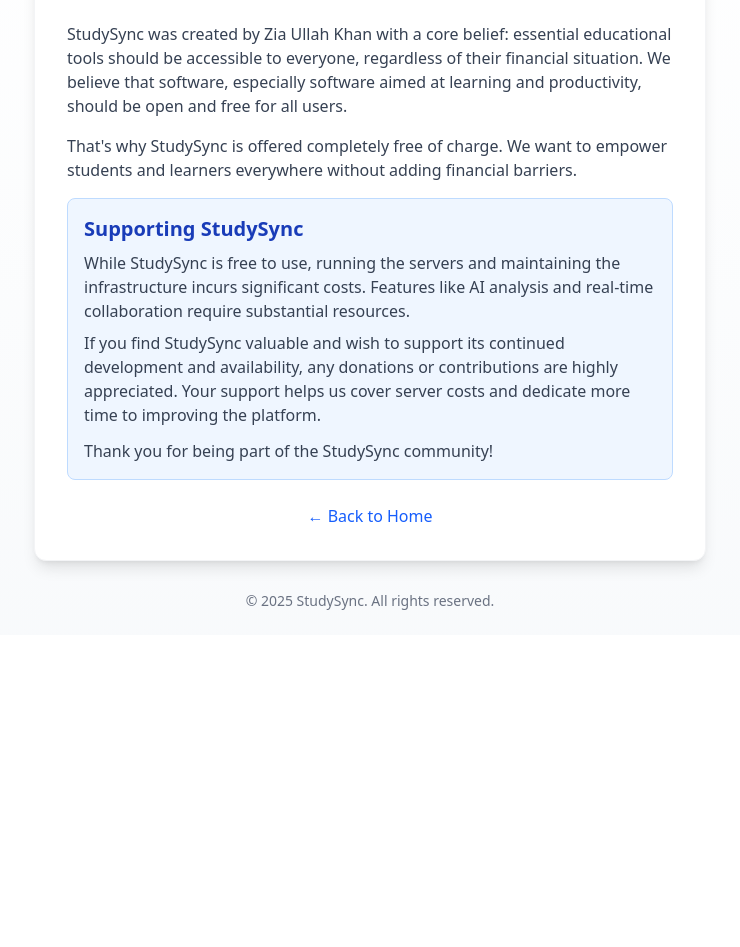
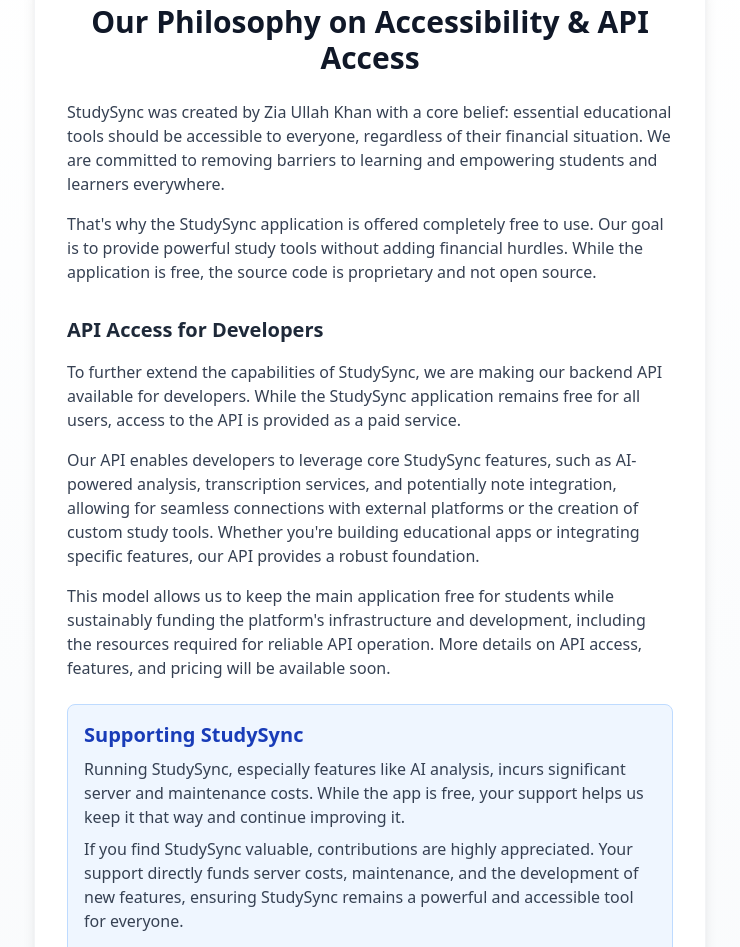
Before and after one commit to Zia-ullah-khan/studysync, a Next.js app: page /free-software in a window 1280 px wide. Shown: the part 165-1112 px from the top of the page, without its empty margins (270-1010 px from the left). Before the commit the page ends 800 px from the top, so only its background shows below. Built offline with nearby package versions, Linux system fonts and the light colour scheme.

Commit message:
feat: rename FreeSoftwarePage to PhilosophyPage and enhance content on accessibility and API access

```diff
--- a/src/app/free-software/page.tsx
+++ b/src/app/free-software/page.tsx
@@ -2,7 +2,7 @@
 
 import Link from 'next/link';
 
-export default function FreeSoftwarePage() {
+export default function PhilosophyPage() {
   return (
     <div className="min-h-screen bg-gradient-to-b from-white to-slate-50 dark:from-gray-900 dark:to-gray-800 flex flex-col">
       <header className="p-6">
@@ -18,27 +18,42 @@
         </Link>
       </header>
 
-      <main className="flex-1 flex items-center justify-center px-4 sm:px-6 lg:px-8">
+      <main className="flex-1 flex items-center justify-center px-4 sm:px-6 lg:px-8 py-12">
         <div className="w-full max-w-2xl bg-white dark:bg-gray-800 p-8 rounded-xl shadow-lg border border-gray-100 dark:border-gray-700">
-          <h1 className="text-3xl font-bold mb-6 text-center text-gray-900 dark:text-white">Our Philosophy on Free Software</h1>
+          <h1 className="text-3xl font-bold mb-6 text-center text-gray-900 dark:text-white">Our Philosophy on Accessibility & API Access</h1>
 
           <div className="prose dark:prose-invert max-w-none text-gray-700 dark:text-gray-300 space-y-4">
             <p>
-              StudySync was created by Zia Ullah Khan with a core belief: essential educational tools should be accessible to everyone, regardless of their financial situation. We believe that software, especially software aimed at learning and productivity, should be open and free for all users.
+              StudySync was created by Zia Ullah Khan with a core belief: essential educational tools should be accessible to everyone, regardless of their financial situation. We are committed to removing barriers to learning and empowering students and learners everywhere.
             </p>
             <p>
-              That's why StudySync is offered completely free of charge. We want to empower students and learners everywhere without adding financial barriers.
+              That&apos;s why the StudySync application is offered completely free to use. Our goal is to provide powerful study tools without adding financial hurdles. While the application is free, the source code is proprietary and not open source.
             </p>
-            <div className="p-4 bg-blue-50 dark:bg-blue-900/30 border border-blue-200 dark:border-blue-700/50 rounded-lg">
+
+            <h2 className="text-xl font-semibold pt-4 text-gray-800 dark:text-gray-200">API Access for Developers</h2>
+            <p>
+              To further extend the capabilities of StudySync, we are making our backend API available for developers. While the StudySync application remains free for all users, access to the API is provided as a paid service.
+            </p>
+            <p>
+              Our API enables developers to leverage core StudySync features, such as AI-powered analysis, transcription services, and potentially note integration, allowing for seamless connections with external platforms or the creation of custom study tools. Whether you&apos;re building educational apps or integrating specific features, our API provides a robust foundation.
+            </p>
+            <p>
+              This model allows us to keep the main application free for students while sustainably funding the platform&apos;s infrastructure and development, including the resources required for reliable API operation. More details on API access, features, and pricing will be available soon.
+            </p>
+
+            <div className="p-4 bg-blue-50 dark:bg-blue-900/30 border border-blue-200 dark:border-blue-700/50 rounded-lg mt-6">
               <h2 className="text-xl font-semibold mb-2 text-blue-800 dark:text-blue-300">Supporting StudySync</h2>
               <p>
-                While StudySync is free to use, running the servers and maintaining the infrastructure incurs significant costs. Features like AI analysis and real-time collaboration require substantial resources.
+                Running StudySync, especially features like AI analysis, incurs significant server and maintenance costs. While the app is free, your support helps us keep it that way and continue improving it.
               </p>
               <p className="mt-2">
-                If you find StudySync valuable and wish to support its continued development and availability, any donations or contributions are highly appreciated. Your support helps us cover server costs and dedicate more time to improving the platform.
+                If you find StudySync valuable, contributions are highly appreciated. Your support directly funds server costs, maintenance, and the development of new features, ensuring StudySync remains a powerful and accessible tool for everyone.
               </p>
               <p className="mt-3">
-                Thank you for being part of the StudySync community!
+                Donation information will be available soon. In the meantime, if you&apos;re interested in contributing or have questions, please feel free to reach out to us at <a href="mailto:khansokan1234@gmail.com" className="text-blue-600 dark:text-blue-400 hover:underline">khansokan1234@gmail.com</a>.
+              </p>
+              <p className="mt-3">
+                Even without donating, we value your feedback, suggestions, and simply using StudySync. Thank you for being part of our community!
               </p>
             </div>
             <p className="text-center mt-6">
```
